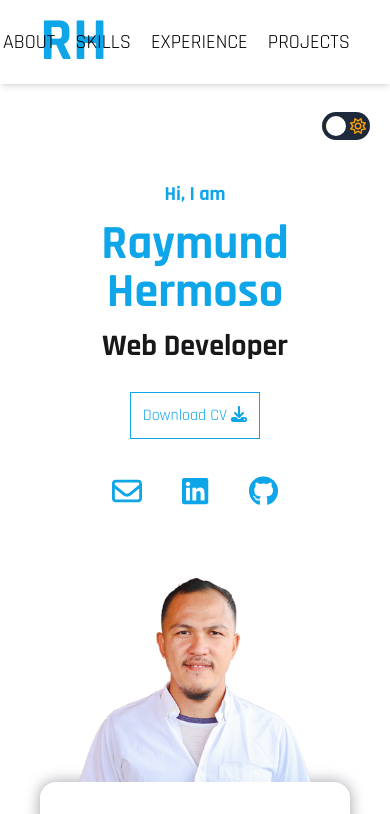
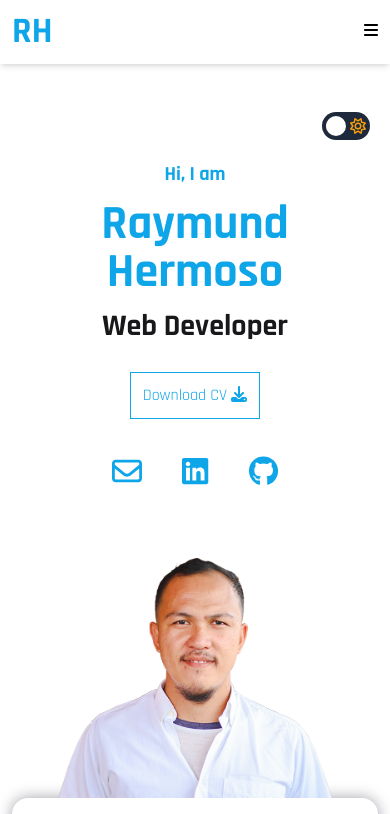
Before and after one commit to dev-raymund/Portfolio, a React app: page / in a window 390 px wide. Shown: the top 814 px of the page. Built offline with nearby package versions, Linux system fonts and the light colour scheme; the HTML template or start-up script is replaced by a standard one.

Commit message:
WIP: Navigation menu

```diff
--- a/src/App.jsx
+++ b/src/App.jsx
@@ -4,6 +4,9 @@ import Header from "./components/Header"
 import ToggleDarkMode from "./components/ToggleDarkMode"
 
 import Navigation from "./components/Navigation"
+
+import { FontAwesomeIcon } from "@fortawesome/react-fontawesome"
+import { faBars } from "@fortawesome/free-solid-svg-icons"
 
 function App() {
 
@@ -16,19 +19,24 @@ function App() {
         </div>
 
         <div className="block xl:hidden sticky top-0 bg-white shadow-md z-10">
-          <div className="container px-10 mx-auto">
+          <div className="container px-3 md:px-10 mx-auto">
             <div className="flex pt-3 pb-3 items-center">
               <div className="w-1/2">
-                <h2 className="font-sans text-sky-500 text-6xl font-bold">RH</h2>
+                <h2 className="font-sans text-sky-500 text-4xl font-bold">RH</h2>
               </div>
               <div className="w-1/2">
-                <Navigation className="flex justify-end gap-5" />
+                <Navigation className="hidden justify-end gap-5 md:flex" />
+                <div className="flex md:hidden justify-end">
+                  <button>
+                    <FontAwesomeIcon icon={faBars} className="" />
+                  </button>
+                </div>
               </div>
             </div>
           </div>
         </div>
 
-        <div className="container px-10 mx-auto">
+        <div className="container px-3 md:px-10 mx-auto">
           <div className="flex">
 
             <div className="hidden xl:block w-6/12 sticky top-0 pt-60 max-h-screen">
```
